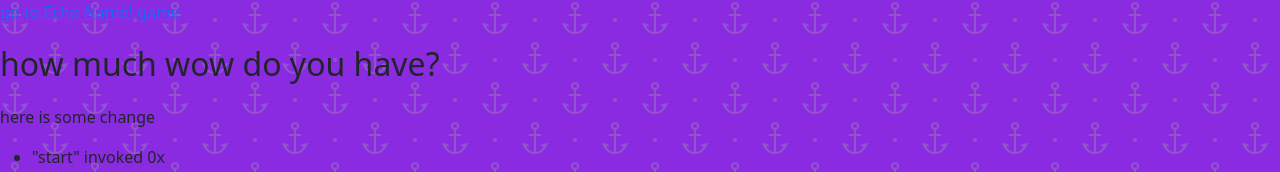
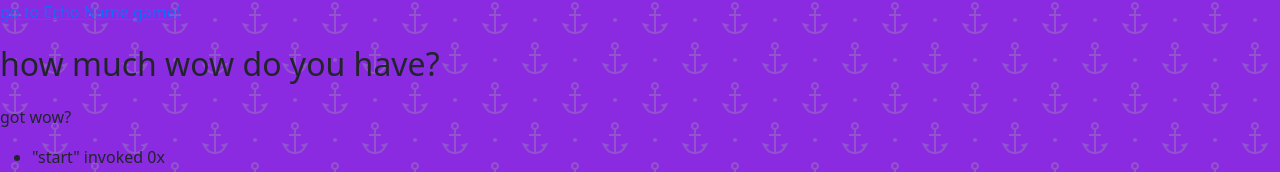
Before and after one commit to nikkisteww/curly-waddle, a plain HTML site: page pages/charlie-wow.html in a window 1280 px wide. Shown: the top 172 px of the page. Drawn offline with nearby package versions, Linux system fonts and the light colour scheme.

Commit message:
Update charlie-wow.html

```diff
--- a/pages/charlie-wow.html
+++ b/pages/charlie-wow.html
@@ -19,13 +19,13 @@
 <!-- visible portion of the page -->
 
 <nav>
-<a href="../index.html">go to Echo Name! game</a>
+<a href="../index.html">go to Echo Name game!</a>
 
 </nav>
 
 <body>
     <h1>how much wow do you have?</h1>
-    <p>here is some change</p>
+    <p>got wow?</p>
     <ul class="ui-helper-reset">
         <li id="event-start" class="ui-state-default ui-corner-all"><span class="ui-icon ui-icon-play"></span>&quot;start&quot; invoked <span class="count">0</span>x</li>
         <li id="event-drag" class="ui-state-default ui-corner-all"><span class="ui-icon ui-icon-arrow-4"></span>&quot;drag&quot; invoked <span class="count">0</span>x</li>
```
